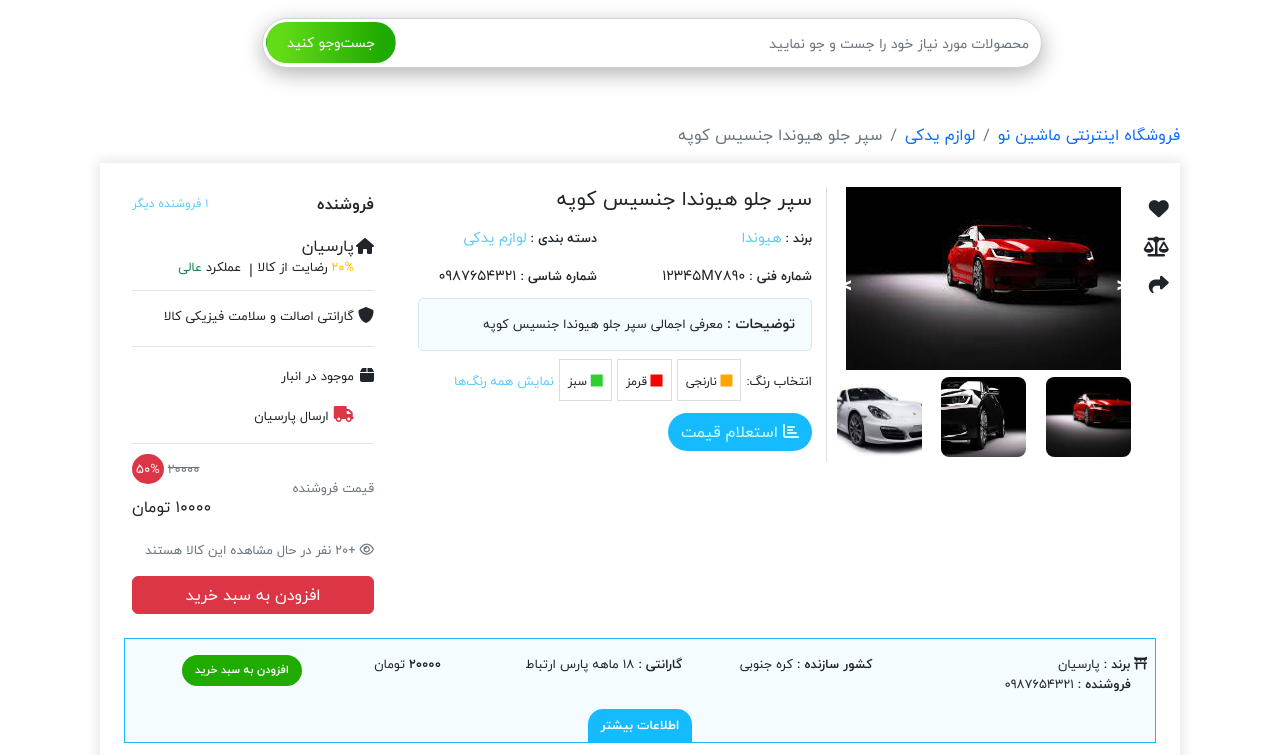
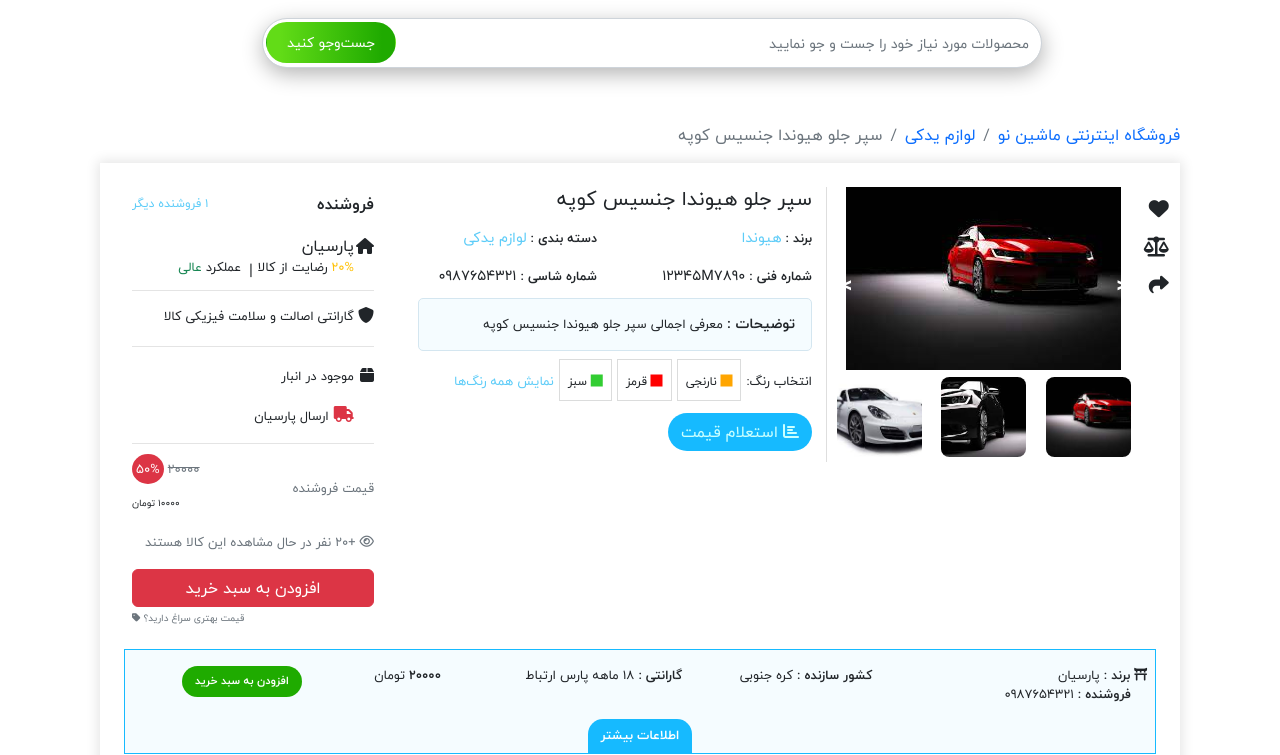
Before and after one commit to melikatfi/Mashin-no, a plain HTML site: page product-single.html in a window 1280 px wide. Shown: the part 64-819 px from the top of the page. Drawn offline with nearby package versions, Linux system fonts and the light colour scheme.

Commit message:
improvement

```diff
--- a/assets/Style.css
+++ b/assets/Style.css
@@ -1095,6 +1095,10 @@ footer hr{
     font-size: 0.8rem;
 }
 
+.p-buy .text-left{
+    font-size: 0.6rem;
+}
+
 .p-b-border{
     border-bottom: 1px solid #e4e4e4;
 }
--- a/product-single.html
+++ b/product-single.html
@@ -220,6 +220,12 @@
                 <button class="btn btn-danger col-12">
                     افزودن به سبد خرید
                 </button>
+                <div class="text-left mt-1">
+                    <a class="text-secondary" href="#">
+                        قیمت بهتری سراغ دارید؟
+                        <i class="fa fa-tag"></i>
+                    </a>
+                </div>
             </div>
         </section>
         <div class="row justify-content-between mt-3 product pt-3 px-2">
```
